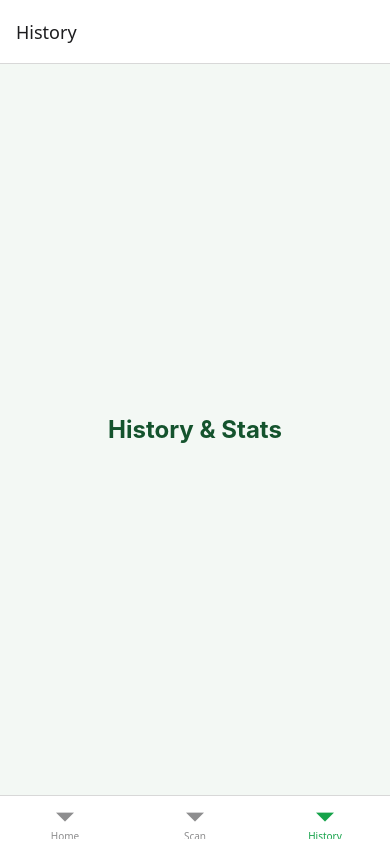
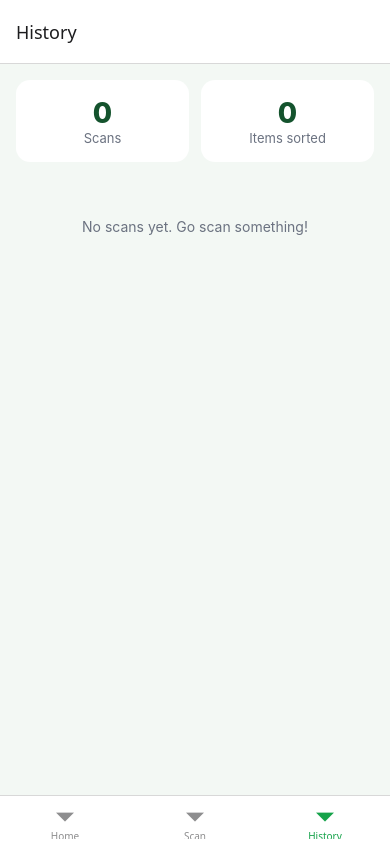
Before and after one commit to Arsssie/local-ai-hackathon, a React Native app in the folder app/: screen /History in a window 390 px wide. Built offline with nearby package versions, Linux system fonts and the light colour scheme.

Commit message:
feat: add scan history and stats with local storage

```diff
--- a/app/package.json
+++ b/app/package.json
@@ -3,6 +3,7 @@
   "version": "1.0.0",
   "main": "index.ts",
   "dependencies": {
+    "@react-native-async-storage/async-storage": "2.2.0",
     "@react-navigation/bottom-tabs": "^7.20.0",
     "@react-navigation/native": "^7.5.0",
     "@react-navigation/native-stack": "^7.20.0",
--- a/app/src/screens/HistoryScreen.tsx
+++ b/app/src/screens/HistoryScreen.tsx
@@ -1,4 +1,161 @@
-import Placeholder from "../components/Placeholder";
+import { useCallback, useState } from "react";
+import {
+  View,
+  Text,
+  FlatList,
+  Image,
+  TouchableOpacity,
+  StyleSheet,
+  Alert,
+} from "react-native";
+import { useFocusEffect, useNavigation } from "@react-navigation/native";
+import { getHistory, clearHistory, HistoryItem } from "../utils/storage";
+import classes from "../data/classes.json";
+
 export default function HistoryScreen() {
-  return <Placeholder title="History & Stats" />;
+  const navigation = useNavigation<any>();
+  const [history, setHistory] = useState<HistoryItem[]>([]);
+
+  useFocusEffect(
+    useCallback(() => {
+      getHistory().then(setHistory);
+    }, []),
+  );
+
+  // Stats: count every detected item by class
+  const counts: Record<string, number> = {};
+  let totalItems = 0;
+  history.forEach((h) =>
+    h.detections.forEach((d) => {
+      counts[d.label] = (counts[d.label] ?? 0) + 1;
+      totalItems += 1;
+    }),
+  );
+
+  function confirmClear() {
+    Alert.alert("Clear history?", "This removes all saved scans.", [
+      { text: "Cancel", style: "cancel" },
+      {
+        text: "Clear",
+        style: "destructive",
+        onPress: async () => {
+          await clearHistory();
+          setHistory([]);
+        },
+      },
+    ]);
+  }
+
+  return (
+    <View style={styles.container}>
+      <View style={styles.statsRow}>
+        <View style={styles.statBox}>
+          <Text style={styles.statNum}>{history.length}</Text>
+          <Text style={styles.statLabel}>Scans</Text>
+        </View>
+        <View style={styles.statBox}>
+          <Text style={styles.statNum}>{totalItems}</Text>
+          <Text style={styles.statLabel}>Items sorted</Text>
+        </View>
+      </View>
+
+      <View style={styles.chips}>
+        {Object.entries(counts).map(([label, n]) => (
+          <View
+            key={label}
+            style={[
+              styles.chip,
+              { backgroundColor: (classes as any)[label]?.color ?? "#9CA3AF" },
+            ]}
+          >
+            <Text style={styles.chipText}>
+              {label} · {n}
+            </Text>
+          </View>
+        ))}
+      </View>
+
+      <FlatList
+        data={history}
+        keyExtractor={(h) => h.id}
+        ListEmptyComponent={
+          <Text style={styles.empty}>No scans yet. Go scan something!</Text>
+        }
+        renderItem={({ item }) => (
+          <TouchableOpacity
+            style={styles.row}
+            onPress={() => navigation.navigate("Result", { result: item })}
+          >
+            <Image source={{ uri: item.imageUri }} style={styles.thumb} />
+            <View style={{ flex: 1 }}>
+              <Text style={styles.rowTitle}>
+                {item.detections.map((d) => d.label).join(", ") ||
+                  "Nothing detected"}
+              </Text>
+              <Text style={styles.rowSub}>
+                {new Date(item.timestamp).toLocaleString()}
+              </Text>
+            </View>
+          </TouchableOpacity>
+        )}
+      />
+
+      {history.length > 0 && (
+        <TouchableOpacity onPress={confirmClear}>
+          <Text style={styles.clear}>Clear history</Text>
+        </TouchableOpacity>
+      )}
+    </View>
+  );
 }
+
+const styles = StyleSheet.create({
+  container: { flex: 1, backgroundColor: "#F3F8F4", padding: 16 },
+  statsRow: { flexDirection: "row", gap: 12 },
+  statBox: {
+    flex: 1,
+    backgroundColor: "#fff",
+    borderRadius: 14,
+    padding: 16,
+    alignItems: "center",
+  },
+  statNum: { fontSize: 28, fontWeight: "800", color: "#14532D" },
+  statLabel: { fontSize: 13, color: "#6B7280" },
+  chips: { flexDirection: "row", flexWrap: "wrap", gap: 8, marginVertical: 12 },
+  chip: { paddingHorizontal: 12, paddingVertical: 6, borderRadius: 20 },
+  chipText: {
+    color: "#fff",
+    fontWeight: "600",
+    fontSize: 13,
+    textTransform: "capitalize",
+  },
+  empty: { textAlign: "center", color: "#6B7280", marginTop: 32 },
+  row: {
+    flexDirection: "row",
+    backgroundColor: "#fff",
+    borderRadius: 14,
+    padding: 10,
+    marginBottom: 10,
+    gap: 12,
+    alignItems: "center",
+  },
+  thumb: {
+    width: 56,
+    height: 56,
+    borderRadius: 10,
+    backgroundColor: "#E5E7EB",
+  },
+  rowTitle: {
+    fontSize: 16,
+    fontWeight: "600",
+    color: "#111827",
+    textTransform: "capitalize",
+  },
+  rowSub: { fontSize: 12, color: "#6B7280", marginTop: 2 },
+  clear: {
+    textAlign: "center",
+    color: "#DC2626",
+    fontWeight: "600",
+    paddingVertical: 12,
+  },
+});
--- a/app/src/screens/ScanScreen.tsx
+++ b/app/src/screens/ScanScreen.tsx
@@ -10,6 +10,7 @@ import {
 import * as ImagePicker from "expo-image-picker";
 import { useNavigation } from "@react-navigation/native";
 import { detect } from "../ml/detect";
+import { saveScan } from "../utils/storage";
 
 export default function ScanScreen() {
   const navigation = useNavigation<any>();
@@ -19,6 +20,7 @@ export default function ScanScreen() {
     setLoading(true);
     try {
       const result = await detect(uri);
+      await saveScan(result);
       navigation.navigate("Result", { result });
     } catch (e) {
       Alert.alert("Scan failed", "Please try again.");
--- /dev/null
+++ b/app/src/utils/storage.ts
@@ -0,0 +1,28 @@
+import AsyncStorage from "@react-native-async-storage/async-storage";
+import { ScanResult } from "../ml/types";
+
+const KEY = "gigo_history";
+
+export type HistoryItem = ScanResult & {
+  id: string;
+  timestamp: number;
+};
+
+export async function getHistory(): Promise<HistoryItem[]> {
+  const raw = await AsyncStorage.getItem(KEY);
+  return raw ? JSON.parse(raw) : [];
+}
+
+export async function saveScan(result: ScanResult): Promise<void> {
+  const history = await getHistory();
+  const item: HistoryItem = {
+    ...result,
+    id: Date.now().toString(),
+    timestamp: Date.now(),
+  };
+  await AsyncStorage.setItem(KEY, JSON.stringify([item, ...history]));
+}
+
+export async function clearHistory(): Promise<void> {
+  await AsyncStorage.removeItem(KEY);
+}
```
Also changed, not shown: 1 other file (tests, documents, lock files or other folders).
